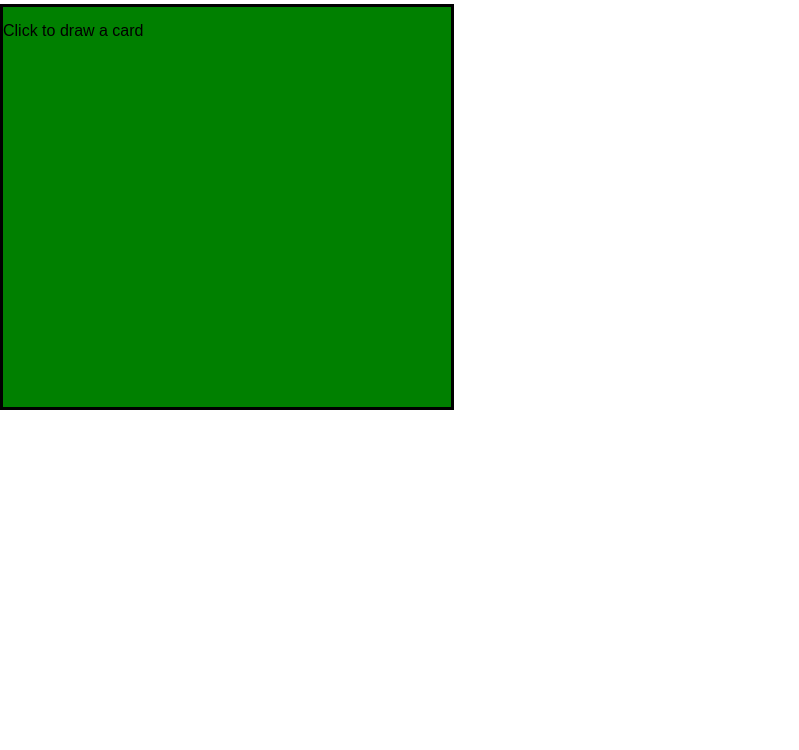
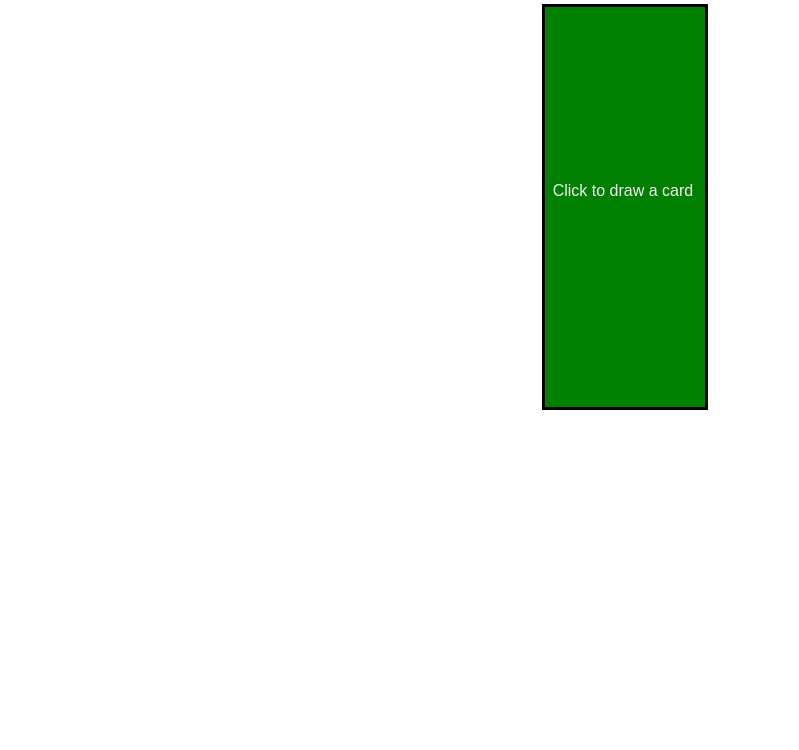
Before and after one commit to WillWarren1/deck-shuffler, a website: page public/index.html in a window 1280 px wide. Shown: the part 71-821 px from the top of the page, without its empty margins (0-799 px from the left). After the commit the page ends 800 px from the top, so only its background shows below. Drawn offline with Linux system fonts and the light colour scheme.

Commit message:
finished

```diff
--- a/public/screen.css
+++ b/public/screen.css
@@ -9,11 +9,20 @@ html {
 body {
   margin: 0;
   min-height: 100%;
+  display: flex;
+  justify-content: center;
 }
 
 #draw {
   border: solid black;
   background-color: green;
-  width: 35%;
+  color: whitesmoke;
+  width: 10rem;
   height: 25rem;
+  align-items: center;
 }
+
+p {
+  margin-top: 11rem;
+  margin-left: 0.5rem;
+}
```
